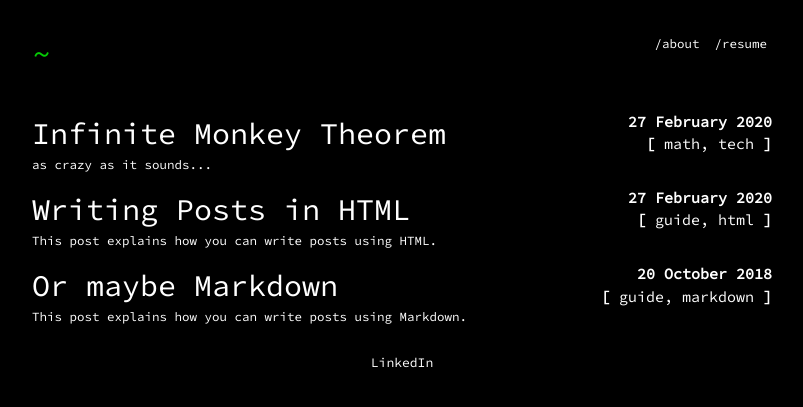
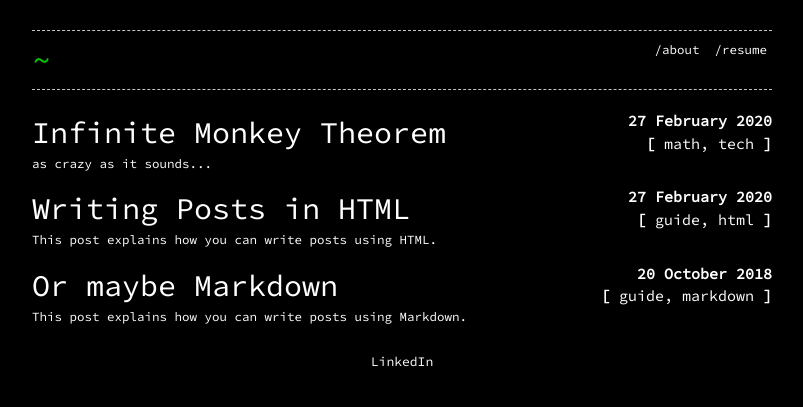
Before and after one commit to skbol/skbol.github.io, a Jekyll site: the page built from index.html, in a window 1280 px wide. Shown: the top 407 px of the page, without its empty margins (238-1041 px from the left). Built offline with Jekyll 4.4.1, drawn with Linux system fonts in a browser that asks for light colours.

Commit message:
NavBar rework

```diff
--- a/css/main.scss
+++ b/css/main.scss
@@ -85,6 +85,14 @@
 // Navbar
 
 .navbar {
+    margin: 30px 0 20px 0;
+    border-top-width: 1px;
+    border-top-style: dashed;
+    border-top-color: rgba(219, 219, 219, 0.9);
+    border-bottom-width: 1px;
+    border-bottom-style: dashed;
+    border-bottom-color: rgba(219, 219, 219, 0.9);
+
     ul {
         display: inline-block;
         margin: 0;
@@ -96,13 +104,18 @@
         margin: 0 5px 0 10px;
     }
 
-    padding: 30px 0 20px 0;
+    // padding: 30px 0 20px 0;
     .site-title{
         font-size: 32px;
         color: $text-secondary-color;
         display: inline-block;
     }
 }
+
+.navbar-container{
+    margin: 5px 0;
+}
+
 
 // index
 .post-card{
```
